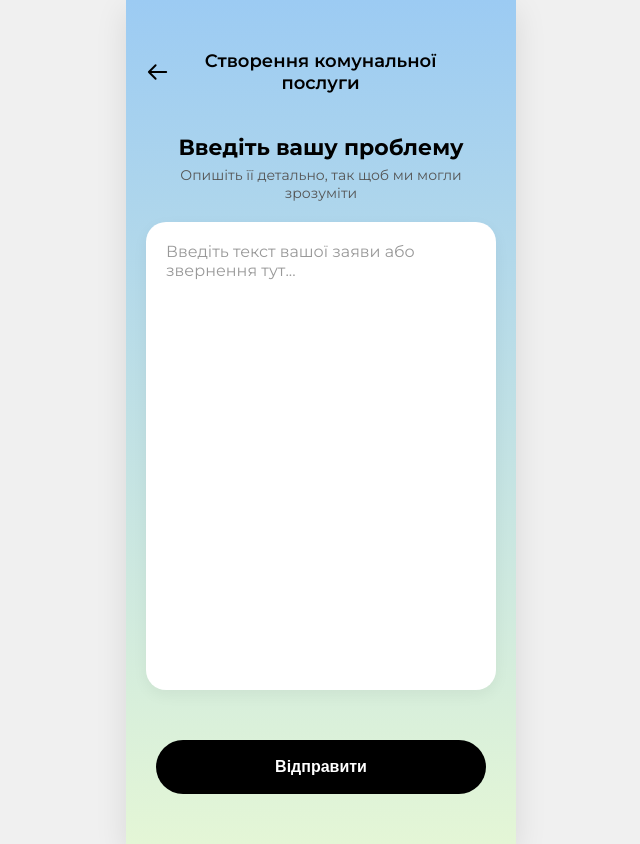
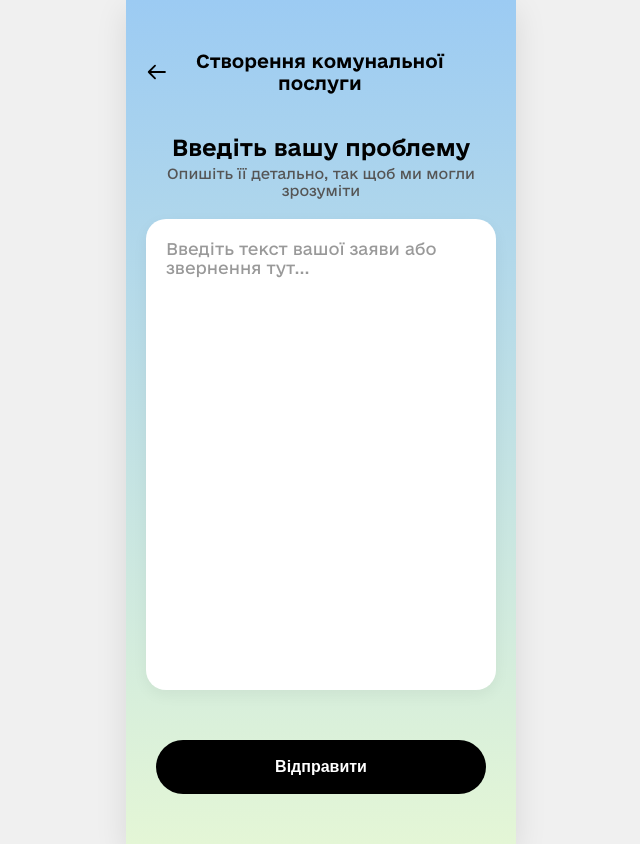
Before and after one commit to yuriikovtik-cpu/DiaAI, a plain HTML site: page Komunalservice/index.html in a window 1280 px wide. Shown: the whole page, without its empty margins (319-959 px from the left). Drawn offline with Linux system fonts and the light colour scheme.

Commit message:
Adding e-Ukraine font to webservice

```diff
--- a/Komunalservice/index.html
+++ b/Komunalservice/index.html
@@ -4,11 +4,6 @@
     <meta charset="UTF-8">
     <meta name="viewport" content="width=device-width, initial-scale=1.0">
     <title>Mobile Dia Komunal servise</title>
-
-    <link rel="preconnect" href="https://fonts.googleapis.com">
-    <link rel="preconnect" href="https://fonts.gstatic.com" crossorigin>
-    <link href="https://fonts.googleapis.com/css2?family=Montserrat:wght@400;500;600;700&display=swap" rel="stylesheet">
-
     <link rel="stylesheet" href="styles.css">
 </head>
 <body>
--- a/Komunalservice/styles.css
+++ b/Komunalservice/styles.css
@@ -5,8 +5,31 @@
     padding: 0;
 }
 
+@font-face {
+    font-family: 'e-Ukraine';
+    src: url('fonts/e-Ukraine-Regular.otf') format('opentype');
+    font-weight: 400;
+    font-style: normal;
+}
+
+
+@font-face {
+    font-family: 'e-Ukraine';
+    src: url('fonts/e-Ukraine-Medium.otf') format('opentype');
+    font-weight: 500; /* або 600, залежно від потреб */
+    font-style: normal;
+}
+
+
+@font-face {
+    font-family: 'e-Ukraine';
+    src: url('fonts/e-Ukraine-Bold.otf') format('opentype');
+    font-weight: 700;
+    font-style: normal;
+}
+
 body {
-    font-family: 'Montserrat', sans-serif;
+    font-family: 'e-Ukraine', sans-serif;
     display: flex;
     justify-content: center;
     align-items: center;
```
Also changed, not shown: Komunalservice/fonts/e-Ukraine-Bold.otf (added), Komunalservice/fonts/e-Ukraine-Medium.otf (added), Komunalservice/fonts/e-Ukraine-Regular.otf (added).
